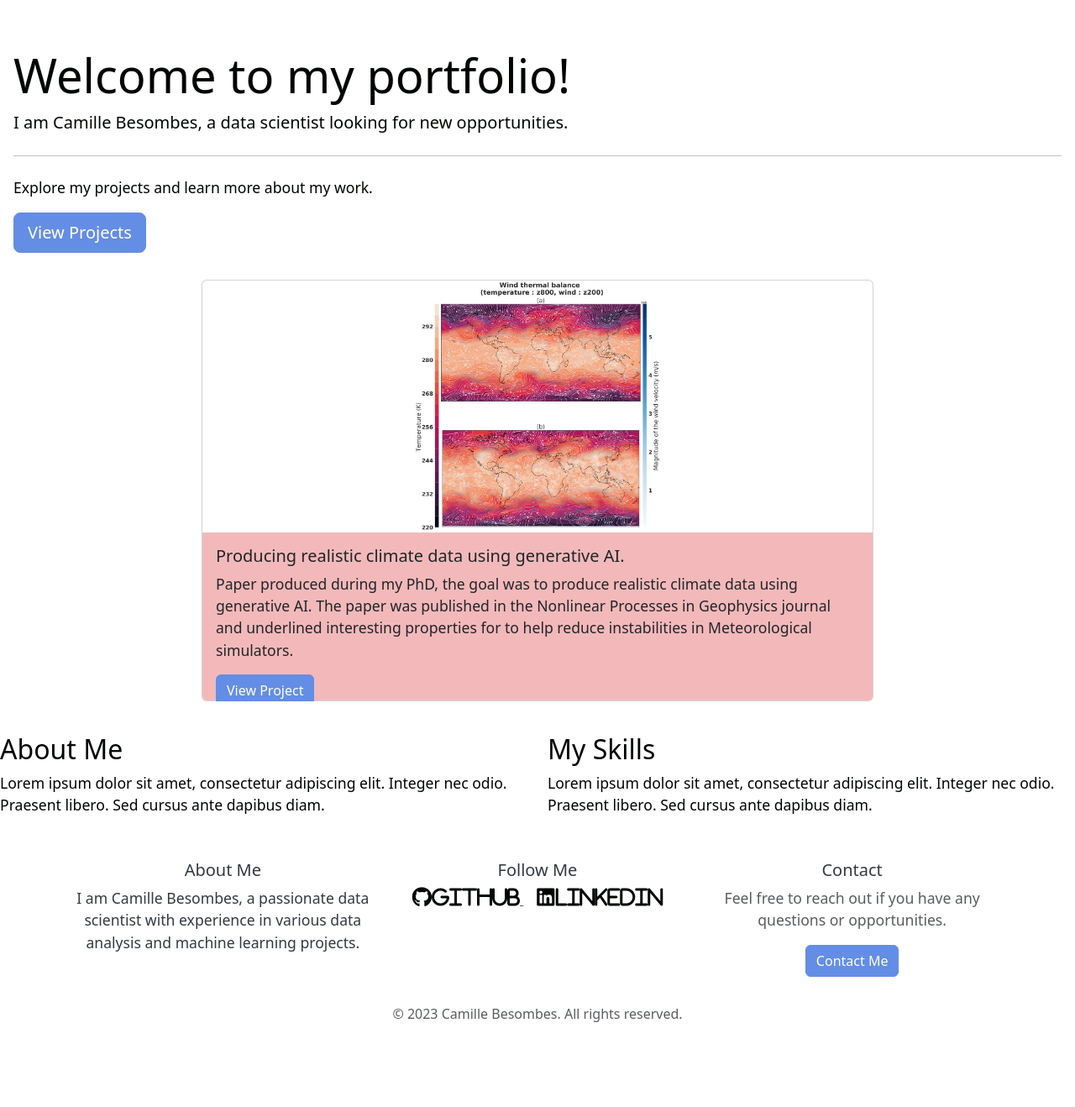
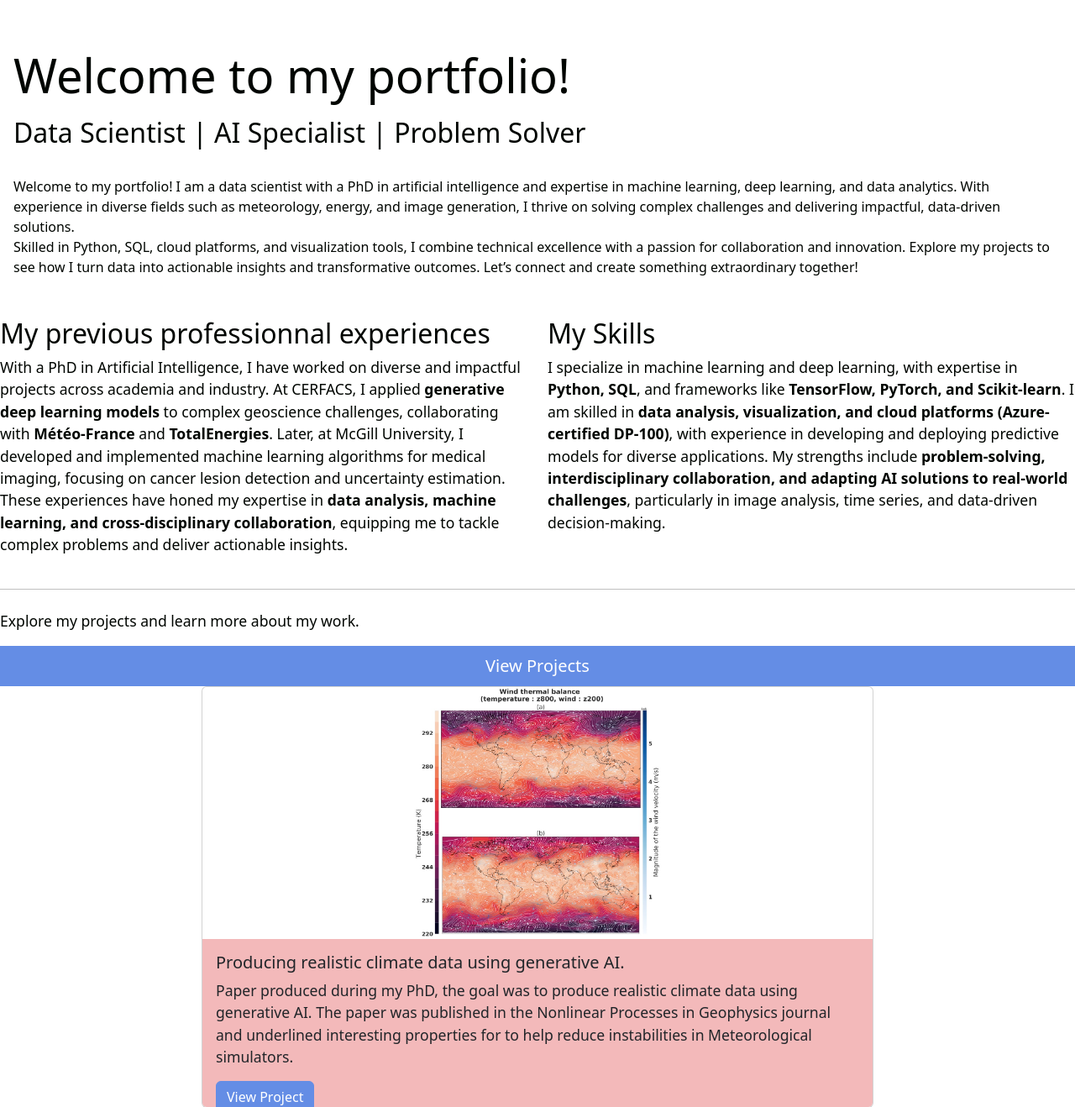
Before and after one commit to Cam-B04/portfolio_website, a Flask app: page / in a window 1280 px wide. Shown: the part 56-1374 px from the top of the page at 84% size. Before the commit the page ends 1273 px from the top, so only its background shows below. Run offline with Flask 3, Linux system fonts and the light colour scheme; some libraries are stand-ins or nearby versions.

Commit message:
added modified files

```diff
--- a/app/routes.py
+++ b/app/routes.py
@@ -15,19 +15,13 @@ projs = [
         },
     {
         "id": "project2",
-        "title": "Project 2",
-        "description": "Description for project 2.",
-        "image": "static/images/2.jpeg",
-        "link": "dummy/link",
-        },
-    {
-        "id": "project3",
-        "title": "Project 3",
-        "description": "Description for project 3.",
-        "image": "static/images/3.jpeg",
-        "link": "dummy/link",
+        "title": "Data visualisation of Bixi bike stations in Montreal.",
+        "description": "This project aims at visualising the Bixi bike stations in Montreal.",
+        "image": "static/images/img_project_bixi.png",
+        "link": "https://github.com/Cam-B04/bixi_open_data",
         },
 ]
+
 
 @app.route('/')
 @app.route('/home')
--- a/app/static/css/style.css
+++ b/app/static/css/style.css
@@ -146,6 +146,6 @@ p.dark-mode {
     background-color: #1e1e1e;
 }
 
-p.dark-mode, h1.dark-mode, h2.dark-mode, h3.dark-mode, h4.dark-mode, h5.dark-mode, h6.dark-mode, i.footer.dark-mode {
+p.dark-mode, h1.dark-mode, h2.dark-mode, h3.dark-mode, h4.dark-mode, h5.dark-mode, h6.dark-mode, i.footer.dark-mode a.dark-mode {
     color: #ffffff;
 }
--- a/app/templates/home.html
+++ b/app/templates/home.html
@@ -13,10 +13,49 @@
     {% block content %}
     <div class="jumbotron mt-4">
         <h1 class="display-4">Welcome to my portfolio!</h1>
-        <p class="lead">I am Camille Besombes, a data scientist looking for new opportunities.</p>
-        <hr class="my-4">
-        <p>Explore my projects and learn more about my work.</p>
-        <a class="btn btn-primary btn-lg" href="/projects" role="button">View Projects</a>
+        <p class="lead"> <h2>Data Scientist | AI Specialist | Problem Solver</h2> <br>
+
+            Welcome to my portfolio! I am a data scientist with a PhD in artificial
+            intelligence and expertise in  machine learning, deep learning, and
+            data analytics. With experience in diverse fields such as meteorology,
+            energy, and image generation, I thrive on solving complex challenges and
+            delivering impactful, data-driven solutions. <br>
+
+            Skilled in Python, SQL, cloud platforms, and visualization tools, I combine
+            technical excellence with a passion for collaboration and innovation.
+            Explore my projects to see how I turn data into actionable insights and
+            transformative outcomes.
+
+            Let’s connect and create something extraordinary together!</p>
+    </div>
+    <div class="row">
+        <div class="col-md-6">
+            <h2>My previous professionnal experiences</h2>
+            <p>With a PhD in Artificial Intelligence, I have worked on diverse and
+                impactful projects across academia and industry. At CERFACS, I applied
+                <strong>generative deep learning models</strong> to complex geoscience challenges,
+                collaborating with <strong>Météo-France</strong> and <strong>TotalEnergies</strong>.
+                Later, at McGill University, I developed and implemented machine
+                learning algorithms for medical imaging, focusing on cancer lesion
+                detection and uncertainty estimation. These experiences have honed my
+                expertise in <strong>data analysis, machine learning, and cross-disciplinary
+                collaboration</strong>, equipping me to tackle complex problems and deliver
+                actionable insights.</p>
+        </div>
+        <div class="col-md-6">
+            <h2>My Skills</h2>
+            <p>I specialize in machine learning and deep learning, with expertise in
+            <strong>Python, SQL</strong>, and frameworks like <strong>TensorFlow, PyTorch, and Scikit-learn</strong>.
+                I am skilled in <strong>data analysis, visualization, and
+                cloud platforms (Azure-certified DP-100)</strong>, with experience in developing and
+                deploying predictive models for diverse applications. My strengths
+                include <strong>problem-solving, interdisciplinary collaboration, and adapting
+                AI solutions to real-world challenges</strong>, particularly in image analysis,
+                time series, and data-driven decision-making.</p>
+        </div>
+    <hr class="my-4">
+    <p>Explore my projects and learn more about my work.</p>
+    <a class="btn btn-primary btn-lg" href="/projects" role="button">View Projects</a>
     </div>
     <div id="projectCarousel" class="carousel slide " data-bs-ride="carousel">
         <div class="carousel-inner">
@@ -45,16 +84,6 @@
         </button>
     </div>
 
-    <div class="row">
-        <div class="col-md-6">
-            <h2>About Me</h2>
-            <p>Lorem ipsum dolor sit amet, consectetur adipiscing elit. Integer nec odio. Praesent libero. Sed cursus ante dapibus diam.</p>
-        </div>
-        <div class="col-md-6">
-            <h2>My Skills</h2>
-            <p>Lorem ipsum dolor sit amet, consectetur adipiscing elit. Integer nec odio. Praesent libero. Sed cursus ante dapibus diam.</p>
-        </div>
-    </div>
     {% endblock %}
     <script src="https://code.jquery.com/jquery-3.6.0.min.js"></script>
     <script src="https://cdn.jsdelivr.net/npm/@popperjs/core@2.11.6/dist/umd/popper.min.js"></script>
```
Also changed, not shown: app/static/images/1.jpeg (deleted), app/static/images/2.jpeg (deleted), app/static/images/3.jpeg (deleted).
